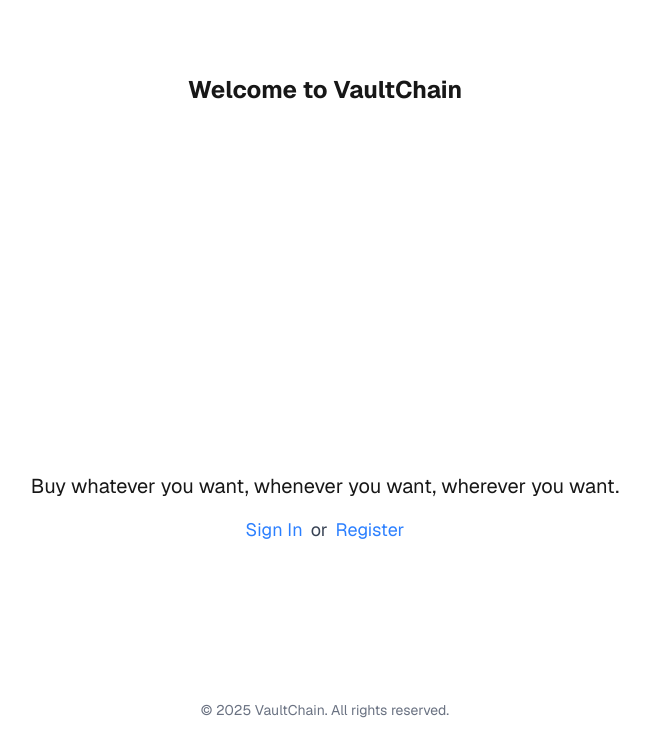
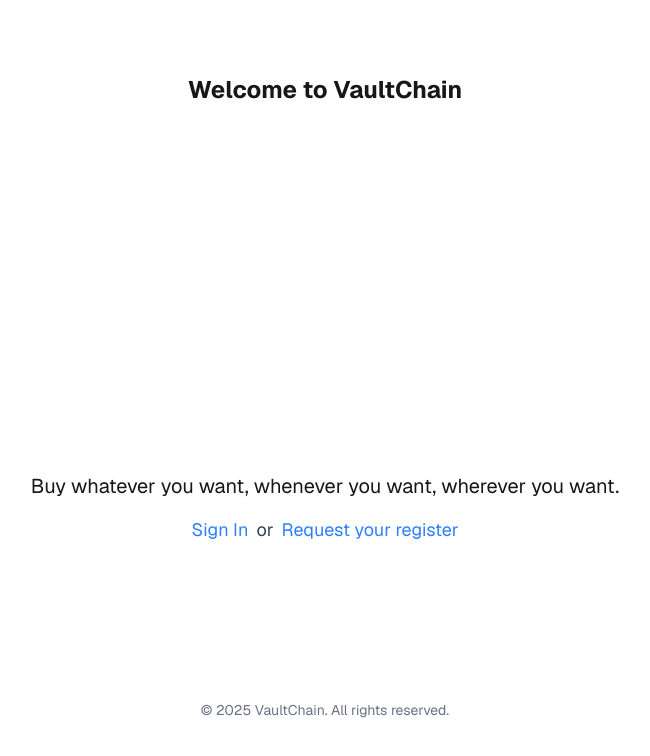
Before and after one commit to zentoo31/Vaultchain-Frontend, a Next.js app: page / in a window 1280 px wide. Shown: the top 756 px of the page, without its empty margins (315-965 px from the left). Built offline with nearby package versions, Linux system fonts and the light colour scheme.

Commit message:
Update registration link text for clarity

```diff
--- a/src/app/page.tsx
+++ b/src/app/page.tsx
@@ -31,7 +31,7 @@ export default function Home() {
             href="/register"
             className="text-blue-500 hover:underline"
           >
-            Register
+            Request your register
           </Link>
 
         </div>
```
